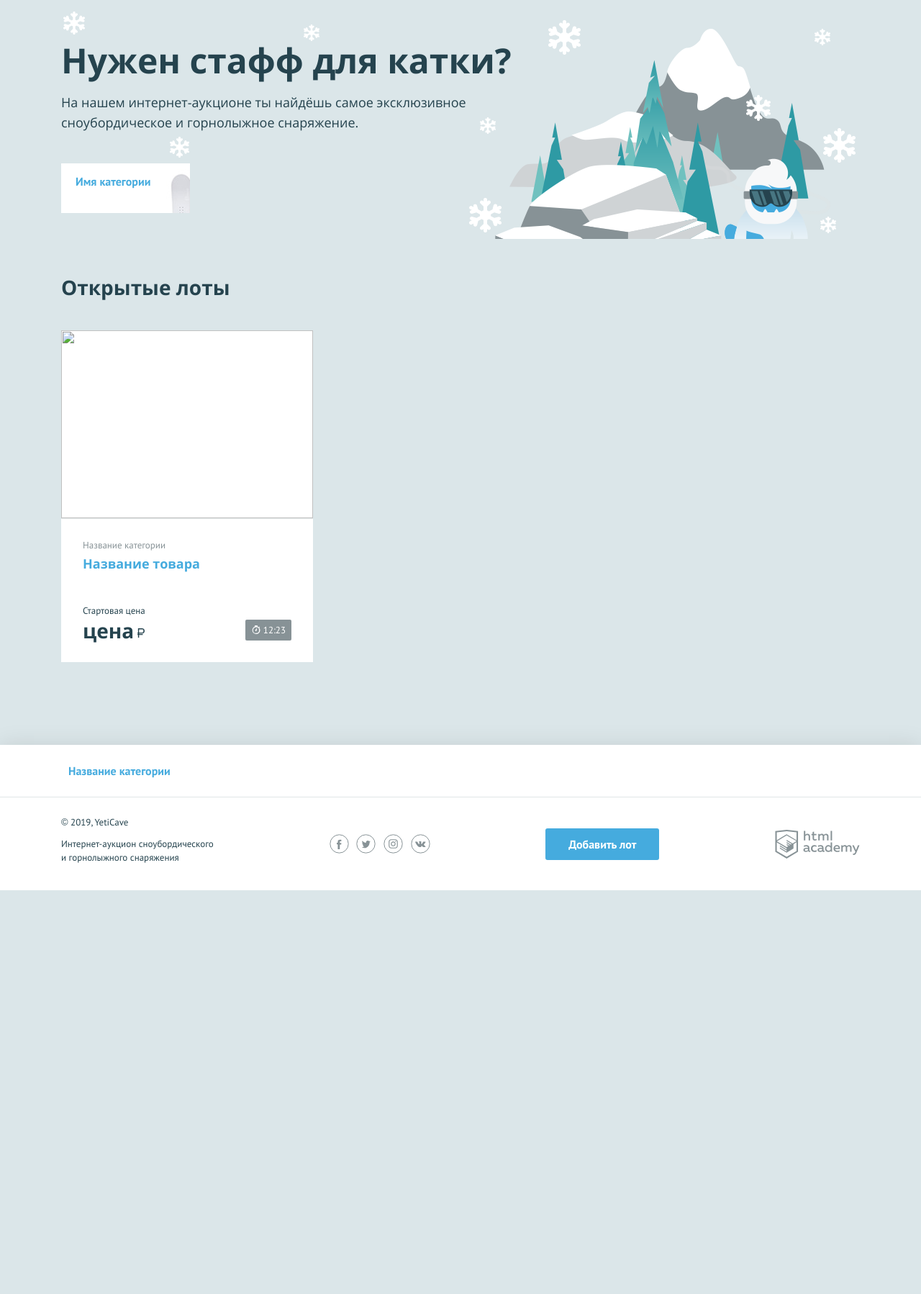
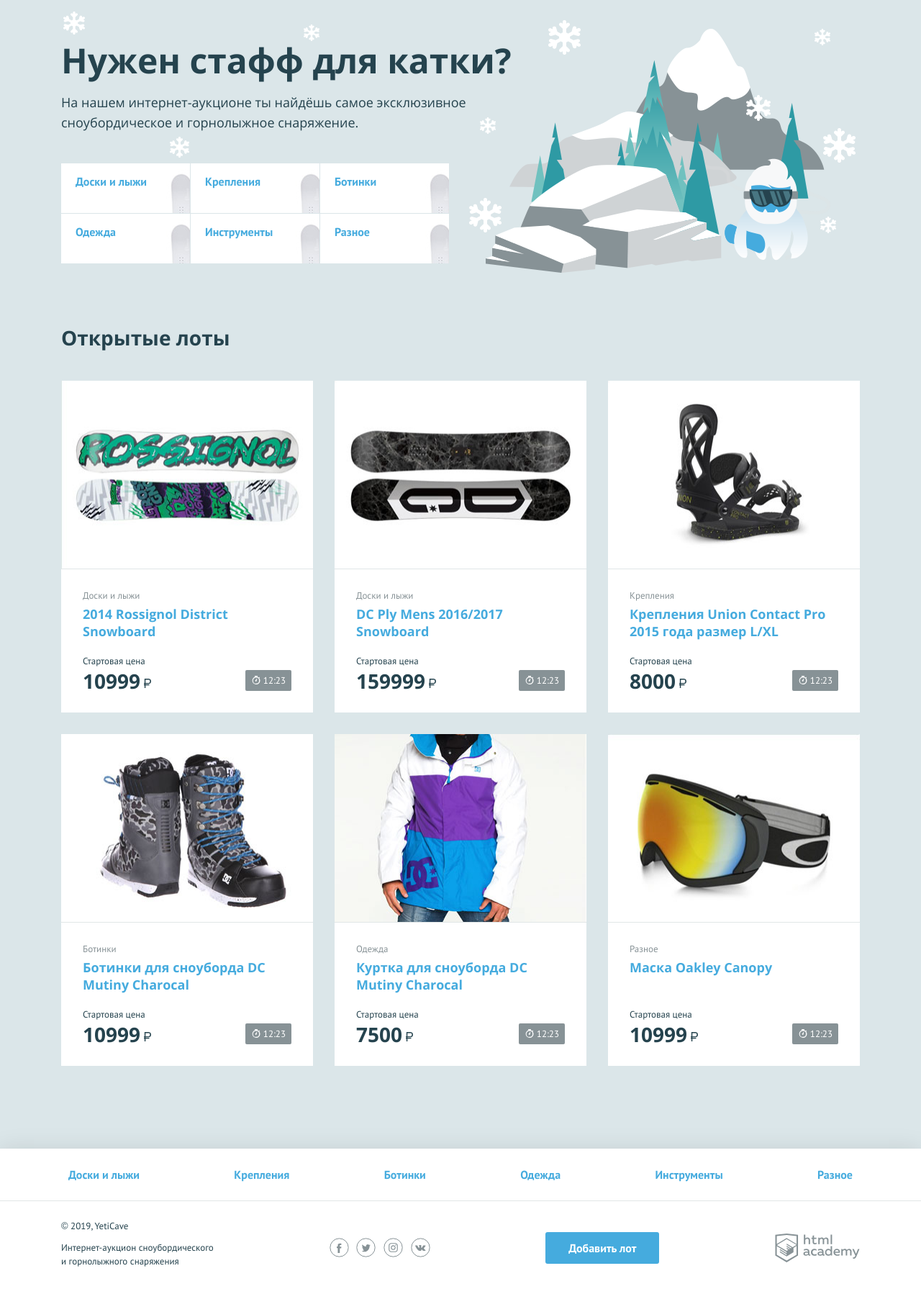
Before and after one commit to SergeyAnisichkin/565323-yeticave-9, a PHP site: page / in a window 1280 px wide. Shown: the part 107-1905 px from the top of the page at 72% size. Before the commit the page ends 1344 px from the top, so only its background shows below. Run offline with PHP 8.4, Linux system fonts and the light colour scheme.

Commit message:
Добавил категории и товары

```diff
--- a/index.php
+++ b/index.php
@@ -2,6 +2,45 @@
 $is_auth = rand(0, 1);
 
 $user_name = 'Сергей Анисичкин'; // укажите здесь ваше имя
+$categories = ["Доски и лыжи","Крепления","Ботинки","Одежда","Инструменты","Разное"];
+$lots = [
+    [
+        'title' => '2014 Rossignol District Snowboard',
+        'category' => 'Доски и лыжи',
+        'cost' => '10999',
+        'img' => 'img/lot-1.jpg'
+    ],
+    [
+        'title' => 'DC Ply Mens 2016/2017 Snowboard',
+        'category' => 'Доски и лыжи',
+        'cost' => '159999',
+        'img' => 'img/lot-2.jpg'
+    ],
+    [
+        'title' => 'Крепления Union Contact Pro 2015 года размер L/XL',
+        'category' => 'Крепления',
+        'cost' => '8000',
+        'img' => 'img/lot-3.jpg'
+    ],
+    [
+        'title' => 'Ботинки для сноуборда DC Mutiny Charocal',
+        'category' => 'Ботинки',
+        'cost' => '10999',
+        'img' => 'img/lot-4.jpg'
+    ],
+    [
+        'title' => 'Куртка для сноуборда DC Mutiny Charocal	',
+        'category' => 'Одежда',
+        'cost' => '7500',
+        'img' => 'img/lot-5.jpg'
+    ],
+    [
+        'title' => 'Маска Oakley Canopy',
+        'category' => 'Разное',
+        'cost' => '10999',
+        'img' => 'img/lot-6.jpg'
+    ]
+];
 ?>
 <!DOCTYPE html>
 <html lang="ru">
@@ -27,6 +66,7 @@
         <a class="main-header__add-lot button" href="pages/add-lot.html">Добавить лот</a>
 
         <nav class="user-menu">
+            <!-- здесь должен быть PHP код для показа меню и данных пользователя -->
             <?php if ($is_auth === 1): ?>
                 <div class="user-menu__logged">
                     <p><?=$user_name?></p>
@@ -43,8 +83,6 @@
                     </li>
                 </ul>
             <?php endif; ?>
-        <!-- здесь должен быть PHP код для показа меню и данных пользователя -->
-
         </nav>
     </div>
 </header>
@@ -55,9 +93,11 @@
         <p class="promo__text">На нашем интернет-аукционе ты найдёшь самое эксклюзивное сноубордическое и горнолыжное снаряжение.</p>
         <ul class="promo__list">
             <!--заполните этот список из массива категорий-->
+            <?php foreach ($categories as $val): ?>
                 <li class="promo__item promo__item--boards">
-                <a class="promo__link" href="pages/all-lots.html">Имя категории</a>
+                    <a class="promo__link" href="pages/all-lots.html"><?=$val?></a>
                 </li>
+            <?php endforeach; ?>
         </ul>
     </section>
     <section class="lots">
@@ -66,17 +106,18 @@
         </div>
         <ul class="lots__list">
             <!--заполните этот список из массива с товарами-->
+            <?php foreach ($lots as $key => $val): ?>
                 <li class="lots__item lot">
                     <div class="lot__image">
-                    <img src="" width="350" height="260" alt="">
+                        <img src="<?=$val['img']?>" width="350" height="260" alt="">
                     </div>
                     <div class="lot__info">
-                    <span class="lot__category">Название категории</span>
-                    <h3 class="lot__title"><a class="text-link" href="pages/lot.html">Название товара</a></h3>
+                        <span class="lot__category"><?=$val['category']?></span>
+                        <h3 class="lot__title"><a class="text-link" href="pages/lot.html"><?=$val['title']?></a></h3>
                         <div class="lot__state">
                             <div class="lot__rate">
                                 <span class="lot__amount">Стартовая цена</span>
-                            <span class="lot__cost">цена<b class="rub">р</b></span>
+                                <span class="lot__cost"><?=$val['cost']?><b class="rub">р</b></span>
                             </div>
                             <div class="lot__timer timer">
                                 12:23
@@ -84,6 +125,7 @@
                         </div>
                     </div>
                 </li>
+            <?php endforeach; ?>
         </ul>
     </section>
 </main>
@@ -93,9 +135,11 @@
     <nav class="nav">
         <ul class="nav__list container">
             <!--заполните этот список из массива категорий-->
+            <?php foreach ($categories as $val): ?>
                 <li class="nav__item">
-                <a href="pages/all-lots.html">Название категории</a>
+                    <a href="pages/all-lots.html"><?=$val?></a>
                 </li>
+            <?php endforeach; ?>
         </ul>
     </nav>
     <div class="main-footer__bottom container">
```
Lines whose indentation alone changed are shown as unchanged.
